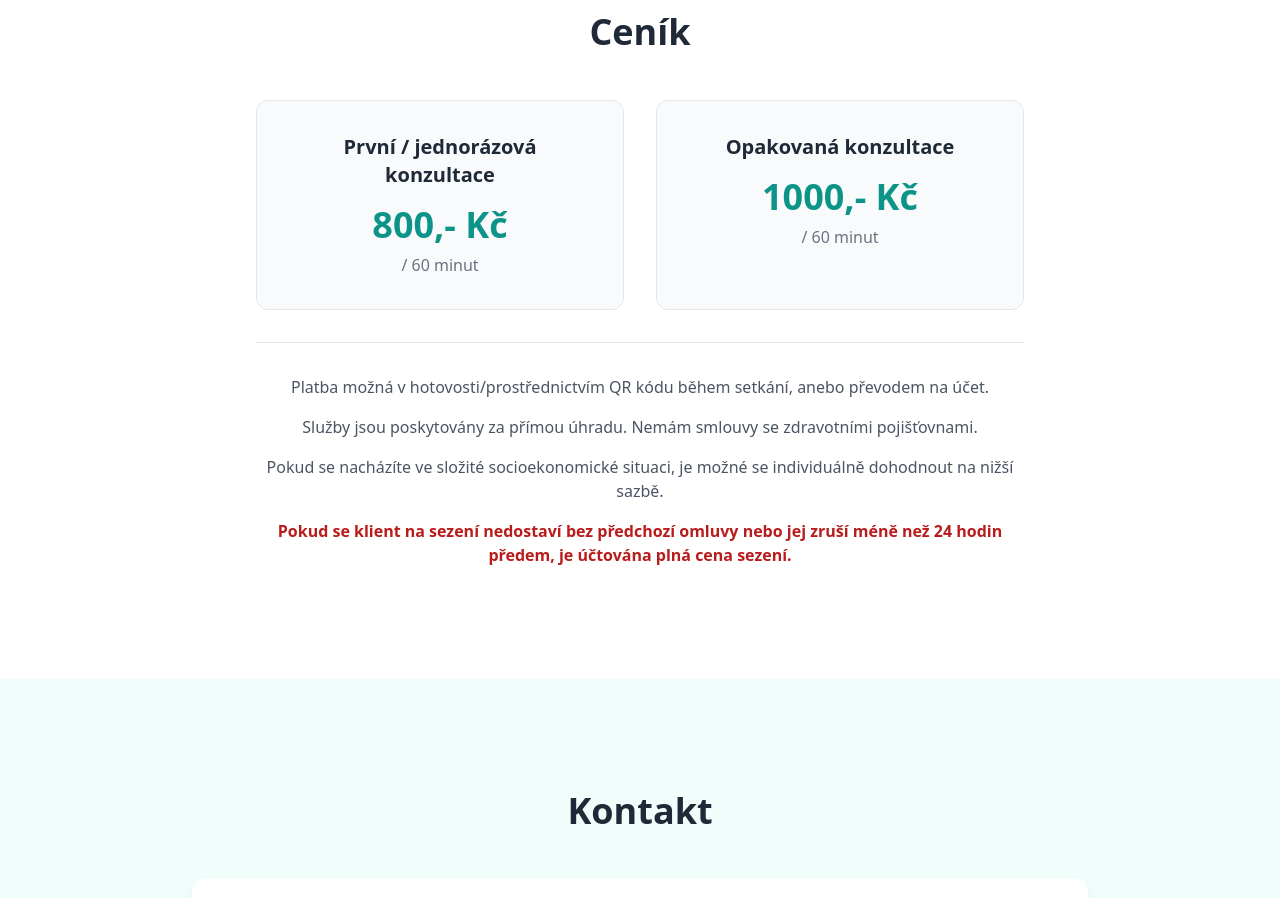
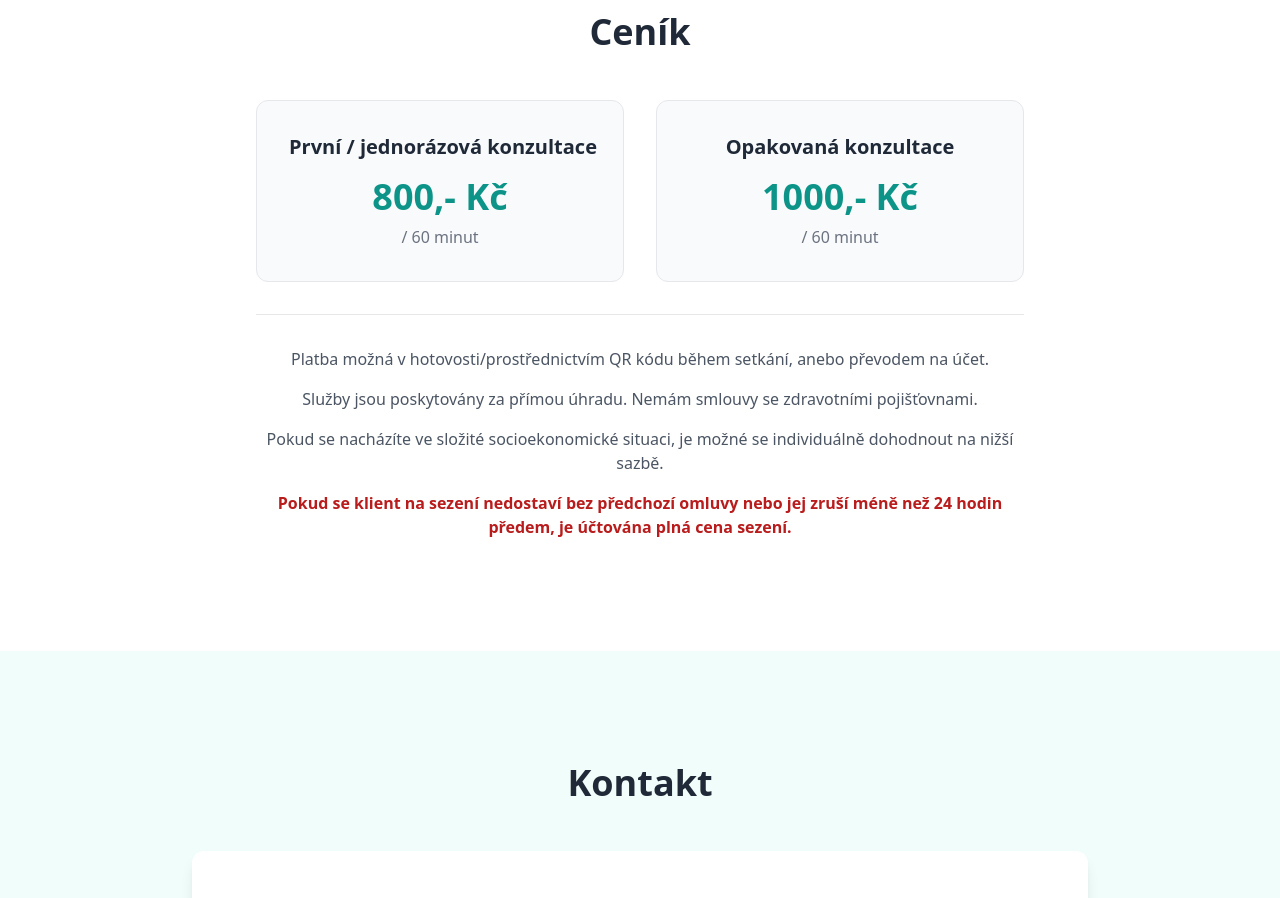
Before and after one commit to psychologiebezecna/website, a React (Vite) app: page / in a window 1280 px wide. Shown: the part 2900-3798 px from the top of the page. Built offline with nearby package versions, Linux system fonts and the light colour scheme; grey boxes are pictures that could not be loaded.

Commit message:
Update App.jsx

```diff
--- a/src/App.jsx
+++ b/src/App.jsx
@@ -137,7 +137,7 @@ export default function PsychologistWebsite() {
             <div className="max-w-3xl mx-auto space-y-8">
               <div className="grid sm:grid-cols-2 gap-8 text-center">
                 <div className="bg-gray-50 p-8 rounded-xl border border-gray-200">
-                  <h3 className="text-xl font-semibold text-gray-800">První / jednorázová konzultace</h3>
+                  <h3 className="text-xl font-semibold text-gray-800 whitespace-nowrap">První / jednorázová konzultace</h3>
                   <p className="text-4xl font-bold text-teal-600 mt-4">800,- Kč</p>
                   <p className="text-gray-500 mt-2">/ 60 minut</p>
                 </div>
```
